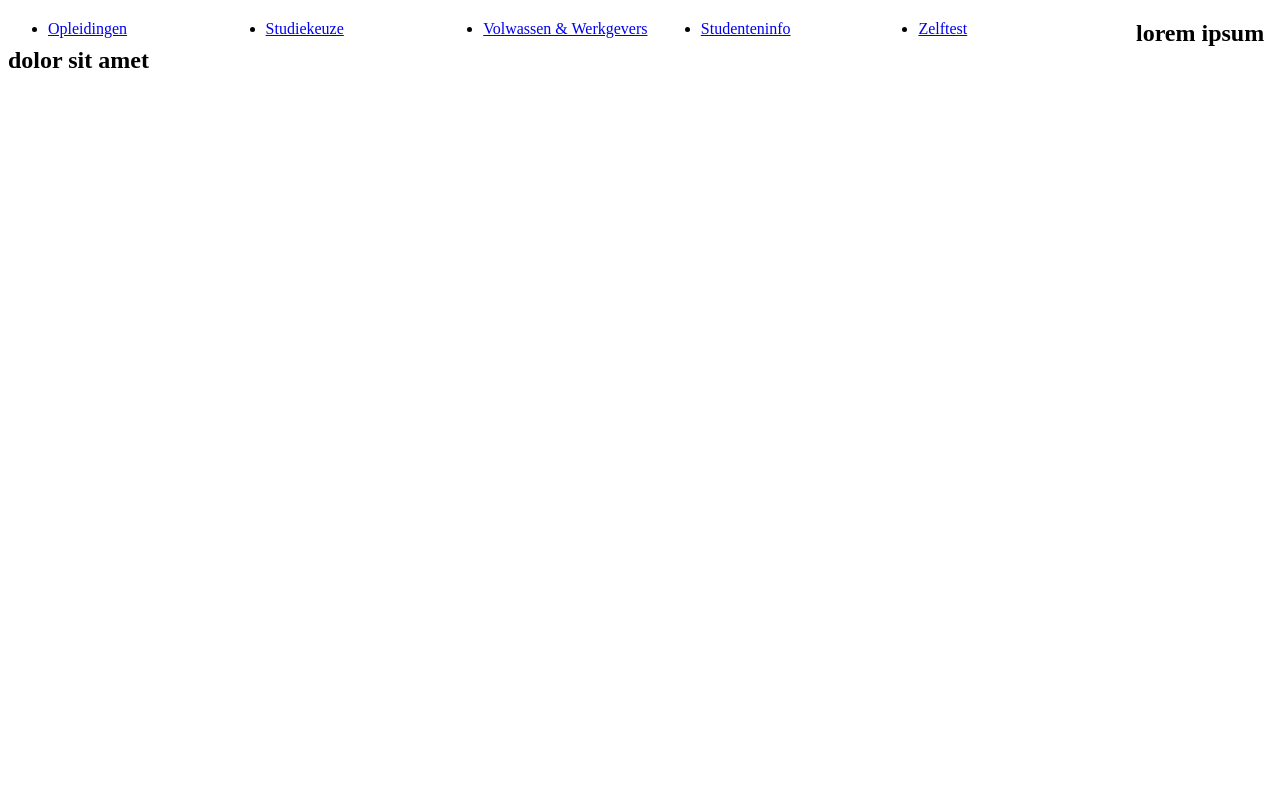
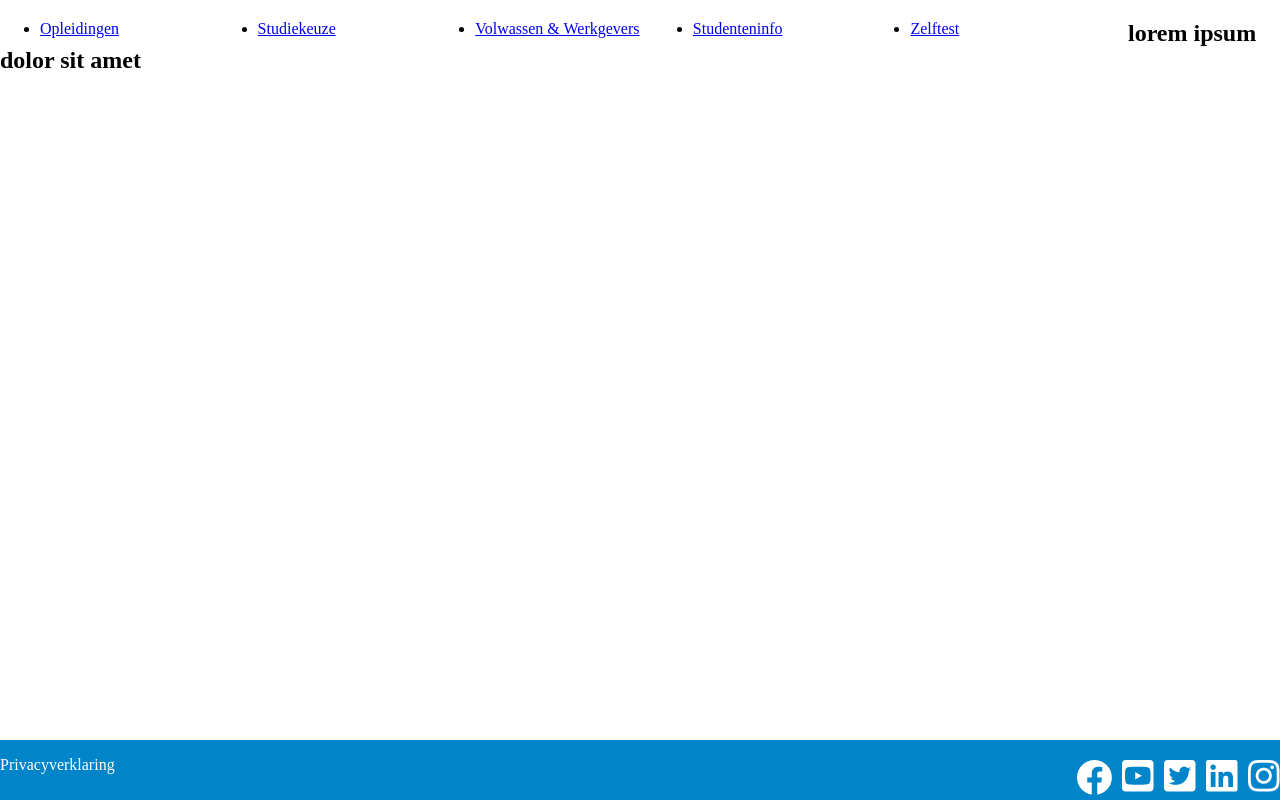
Before and after one commit to zkainee/project_t03, a PHP site: page / in a window 1280 px wide. Run offline with PHP 8.4, Linux system fonts and the light colour scheme.

Commit message:
footer fixed

```diff
--- a/Praktijk/Project_T03/css/style.css
+++ b/Praktijk/Project_T03/css/style.css
@@ -3,8 +3,29 @@
   Date: 31-03-2022
   File: style.css
  */
+body
+{
+    margin: 0;
+}
 li
 {
     float: left;
     width: 17vw;
 }
+footer
+{
+    position: fixed;
+    bottom: 0;
+    background-color: #0085ca;
+    width: 100vw;
+    height: 60px;
+}
+.icons
+{
+    float: right;
+    margin: -30px 0px 10px 10px;
+}
+#white
+{
+    color: white;
+}
--- a/Praktijk/Project_T03/include/footer.php
+++ b/Praktijk/Project_T03/include/footer.php
@@ -5,6 +5,21 @@
 * File: footer.php
 */
 ?>
-<p>
+<p id="white">
     Privacyverklaring
 </p>
+
+<a target="_blank" rel="instagram" href="http://instagram.com/kw1c">
+<img class="icons" src="./images/instagram.png"></a>
+
+<a target="_blank" rel="linkedin" href="https://www.linkedin.com/company/koning-willem-i-college">
+<img class="icons" src="./images/linkedin.png"></a>
+
+<a target="_blank" rel="twitter" href="https://twitter.com/KW1C">
+<img class="icons" src="./images/twitter.png"></a>
+
+<a target="_blank" rel="youtube" href="http://www.youtube.com/KoningWillemICollege">
+<img class="icons" src="./images/youtube.png"></a>
+
+<a target="_blank" rel="facebook" href="https://www.facebook.com/KoningWillemICollege">
+<img class="icons" src="./images/facebook.png"></a>
--- a/Praktijk/Project_T03/index.php
+++ b/Praktijk/Project_T03/index.php
@@ -25,4 +25,9 @@
             lorem ipsum dolor sit amet
         </h2>
     </body>
+<footer>
+    <?php
+    include "./include/footer.php";
+    ?>
+</footer>
 </html>
```
